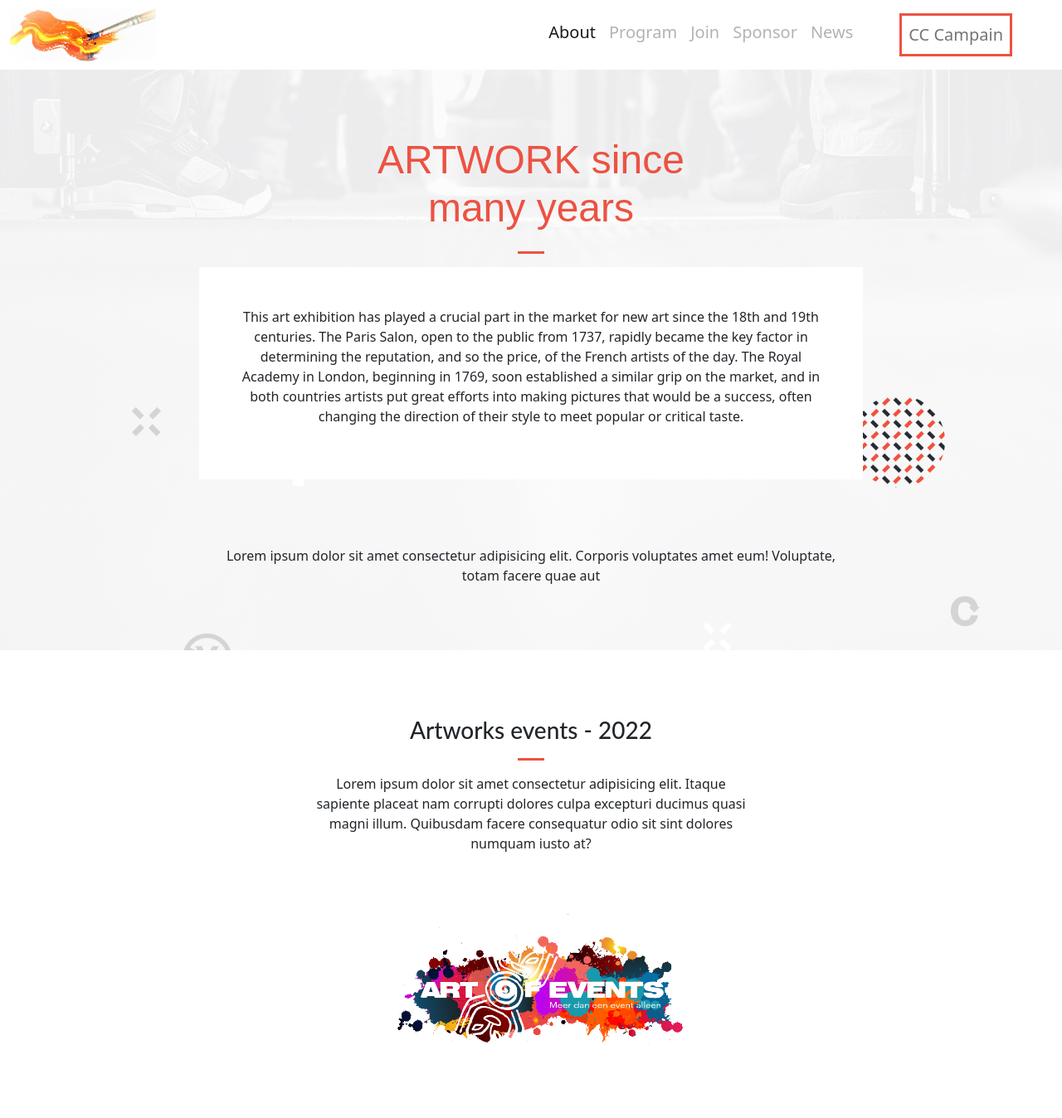
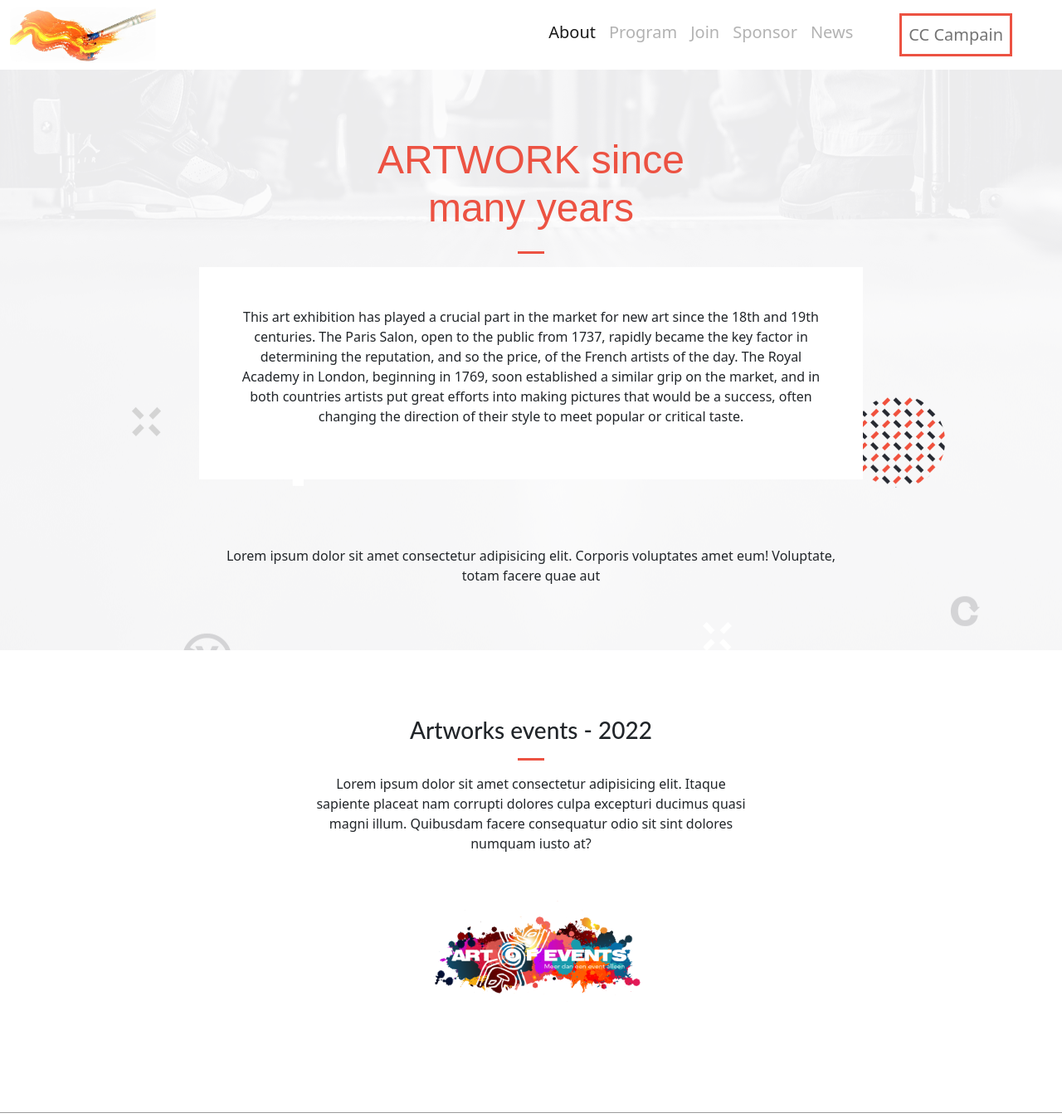
Before and after one commit to GloireIrenge/Art-exhibition-project, a website: page about.html in a window 1280 px wide. Shown: the top 1348 px of the page at 83% size. Drawn offline with nearby package versions, Linux system fonts and the light colour scheme; a web font is replaced by a local one.

Commit message:
Update the about page with responsiveness

```diff
--- a/css/about.css
+++ b/css/about.css
@@ -60,7 +60,7 @@
 }
 
 .logo-about img {
-  width: 25rem;
+  width: 18rem;
 }
 
 .rank-section-about {
```
